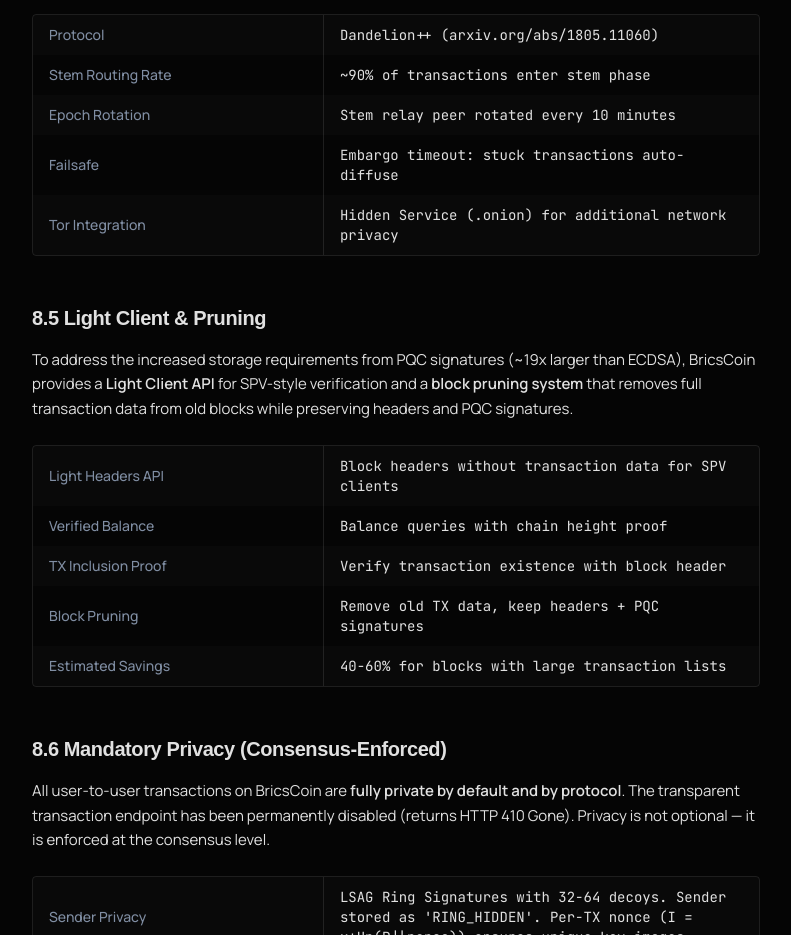
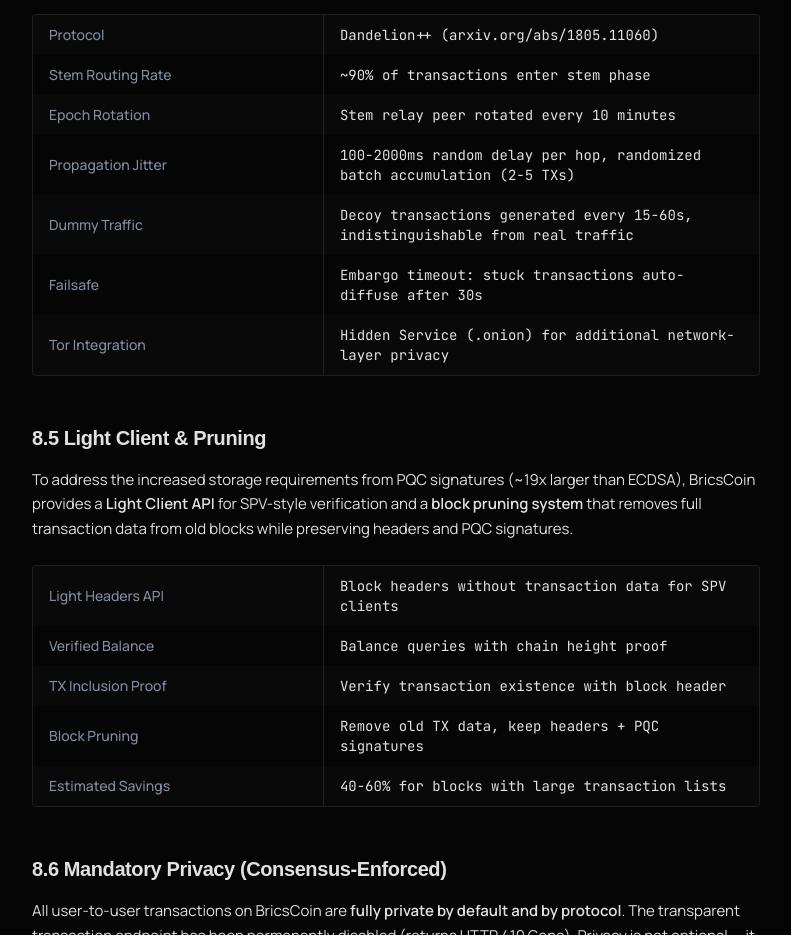
Before and after one commit to Bricscoin2026/Bricscoin, a React (Create React App) app in the folder frontend/: page /whitepaper in a window 1280 px wide. Shown: the part 10120-11055 px from the top of the page, without its empty margins (376-1167 px from the left). Built offline with nearby package versions, Linux system fonts and the light colour scheme; no server answers; a web font is replaced by a local one.

Commit message:
auto-commit for c35eb748-b072-4d29-aa6d-3bb067de37a1

```diff
--- a/frontend/src/pages/Whitepaper.jsx
+++ b/frontend/src/pages/Whitepaper.jsx
@@ -471,8 +471,10 @@ export default function Whitepaper() {
             ["Protocol", "Dandelion++ (arxiv.org/abs/1805.11060)"],
             ["Stem Routing Rate", "~90% of transactions enter stem phase"],
             ["Epoch Rotation", "Stem relay peer rotated every 10 minutes"],
-            ["Failsafe", "Embargo timeout: stuck transactions auto-diffuse"],
-            ["Tor Integration", "Hidden Service (.onion) for additional network privacy"],
+            ["Propagation Jitter", "100-2000ms random delay per hop, randomized batch accumulation (2-5 TXs)"],
+            ["Dummy Traffic", "Decoy transactions generated every 15-60s, indistinguishable from real traffic"],
+            ["Failsafe", "Embargo timeout: stuck transactions auto-diffuse after 30s"],
+            ["Tor Integration", "Hidden Service (.onion) for additional network-layer privacy"],
           ]} />
 
           <SectionHeading id="sec-lightclient" level={3}>8.5 Light Client & Pruning</SectionHeading>
```
